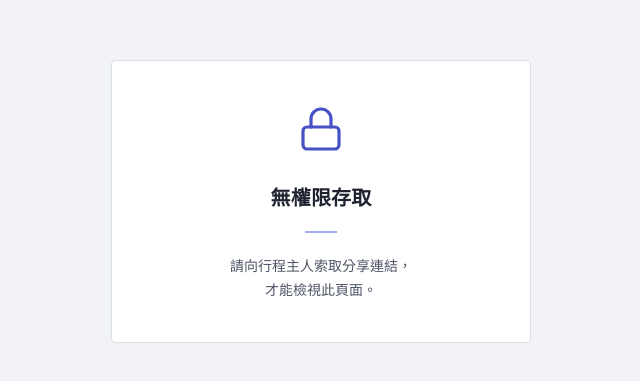
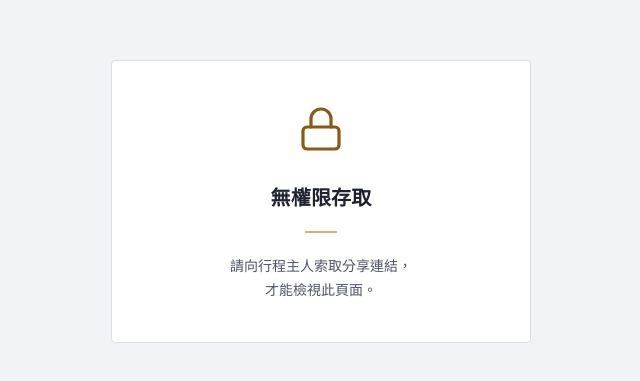
Before and after one commit to END5876/Splitbill-Service, a website: page public/index.html in a window 1280 px wide. Shown: the part 199-580 px from the top of the page, 319-959 px from the left. Drawn offline with Linux system fonts and the light colour scheme; no server answers.

Commit message:
refactor: Update theme colors for improved consistency across light and dark modes

```diff
--- a/public/css/style.css
+++ b/public/css/style.css
@@ -1,17 +1,18 @@
 :root{
-    /* 配色：「Discord 靛藍」——冷灰中性色＋靛藍主色，暗色模式沿用 Discord 的灰階。
+    /* 配色：「琥珀金」——冷灰中性色＋琥珀金主色，暗色模式沿用 Discord 的灰階。
+       主色刻意避開綠／紅（那兩個顏色代表應收／應付金額），用暖色跟冷灰中性色拉出層次。
        原則：中性色（paper／card／surface／line／chip）只用同一個色相、只改明度；
        強調色的淡底（tint／credit-bg／debt-bg／fee-bg）一律用 color-mix() 從主色
        混進卡片色推導，不另外挑 hex——這樣兩個主題的色調一定一致，改主色也會連動。
-       （--brass* 這組名稱是歷史包袱，現在代表的是「主色／跟 Bot 雲端同步」，不是黃銅色。） */
+       （--brass* 這組變數就是主色，同時代表「跟 Bot 雲端同步」。） */
     --ink:#1F2330;
     --ink-soft:#4F5566;
     --paper:#F2F3F7;
     --card:#FFFFFF;
     --card-line:#DCDFE8;
-    --brass:#4752C4;         /* 主色文字／連結（白底 6.3:1），此後只代表「跟 Bot 雲端同步」 */
-    --brass-bg:#4752C4;      /* 填色徽章／按鈕底；上面疊 --on-brass */
-    --brass-soft:#A5ACF5;    /* 邊框／焦點框用的淡主色 */
+    --brass:#8A5A12;         /* 主色文字／連結（白底 5.9:1），此後只代表「跟 Bot 雲端同步」 */
+    --brass-bg:#8A5A12;      /* 填色徽章／按鈕底；上面疊 --on-brass（白字 5.9:1） */
+    --brass-soft:#D6B271;    /* 邊框／焦點框用的淡主色 */
     --credit:#1E7A4C;
     --credit-bg:color-mix(in srgb, var(--credit) 11%, var(--card));
     --debt:#C0392B;
@@ -49,15 +50,15 @@
     --scrim:rgba(17,19,27,0.55);  /* Modal 遮罩層 */
     --paper-stripe:color-mix(in srgb, var(--brass) 4%, transparent); /* 背景那道很淡的直紋線 */
 
-    /* 頁首：淺色模式是深靛灰漸層；暗色模式改成跟頁面同色系的平面＋細底線。
+    /* 頁首：淺色模式是中性深灰漸層；暗色模式改成跟頁面同色系的平面＋細底線。
        頁首上的文字一律用 --on-dark 系列。 */
-    --header-bg:linear-gradient(155deg,#30334A,#2B2D42 60%,#25273A);
+    --header-bg:linear-gradient(155deg,#2B2E38,#24272F 60%,#1F2128);
     --header-line:transparent;
     --header-shadow:0 2px 10px rgba(0,0,0,0.18);
     --on-dark:#F2F3F7;
     --on-dark-muted:#C3C6D4;
     --on-dark-faint:#8C90A6;
-    --header-accent:#A5B0FF;      /* 頁首品牌字／頁首內焦點框 */
+    --header-accent:#E3BE78;      /* 頁首品牌字／頁首內焦點框 */
 
     /* 主要按鈕／作用中分頁／toast 的「強調面」：淺色模式是深底淺字，暗色模式翻成
        淺底深字（固定深色放在暗色卡片上會幾乎看不見）。 */
@@ -80,9 +81,9 @@
     --paper:#1E1F22;
     --card:#2B2D31;
     --card-line:#3F4147;
-    --brass:#A5B0FF;
-    --brass-bg:#4A55D6;          /* 上面疊 --on-brass（白字） */
-    --brass-soft:#5C64B8;        /* 暗色下當邊框用，壓低亮度避免框線搶眼 */
+    --brass:#E2B65E;
+    --brass-bg:#D6A646;          /* 上面疊 --on-brass（深字 7.4:1） */
+    --brass-soft:#8A6D3A;        /* 暗色下當邊框用，壓低亮度避免框線搶眼 */
     --credit:#57D28B;
     --credit-bg:color-mix(in srgb, var(--credit) 14%, var(--card));
     --debt:#F28B82;
@@ -106,12 +107,12 @@
     --header-bg:#1E1F22;
     --header-line:#2B2D31;
     --header-shadow:0 2px 10px rgba(0,0,0,0.3);
-    --header-accent:#A5B0FF;
+    --header-accent:var(--brass);
 
     --emphasis:#F2F3F5;
     --emphasis-hover:#FFFFFF;
     --on-emphasis:#1E1F22;
-    --on-brass:#FFFFFF;
+    --on-brass:#1E1F22;
   }
   *{box-sizing:border-box; -webkit-tap-highlight-color:transparent;}
   html,body{margin:0;padding:0;}
--- a/public/index.html
+++ b/public/index.html
@@ -3,7 +3,7 @@
 <head>
 <meta charset="UTF-8">
 <meta name="viewport" content="width=device-width, initial-scale=1.0, viewport-fit=cover">
-<meta name="theme-color" content="#2B2D42">
+<meta name="theme-color" content="#24272F">
 <title>拆帳本｜Mousebot Splitbill</title>
 <link rel="preconnect" href="https://fonts.googleapis.com">
 <link rel="preconnect" href="https://fonts.gstatic.com" crossorigin>
--- a/public/js/theme.js
+++ b/public/js/theme.js
@@ -17,7 +17,7 @@ function syncThemeToggleUI(theme){
   if (btn){ btn.title = label; btn.setAttribute('aria-label', label); }
 }
 // 瀏覽器網址列／PWA 狀態列顏色，對應 style.css 裡兩個主題的頁首底色
-const THEME_COLORS = { light: '#2B2D42', dark: '#1E1F22' };
+const THEME_COLORS = { light: '#24272F', dark: '#1E1F22' };
 function setTheme(theme, persist){
   document.documentElement.setAttribute('data-theme', theme);
   const meta = document.querySelector('meta[name="theme-color"]');
```
